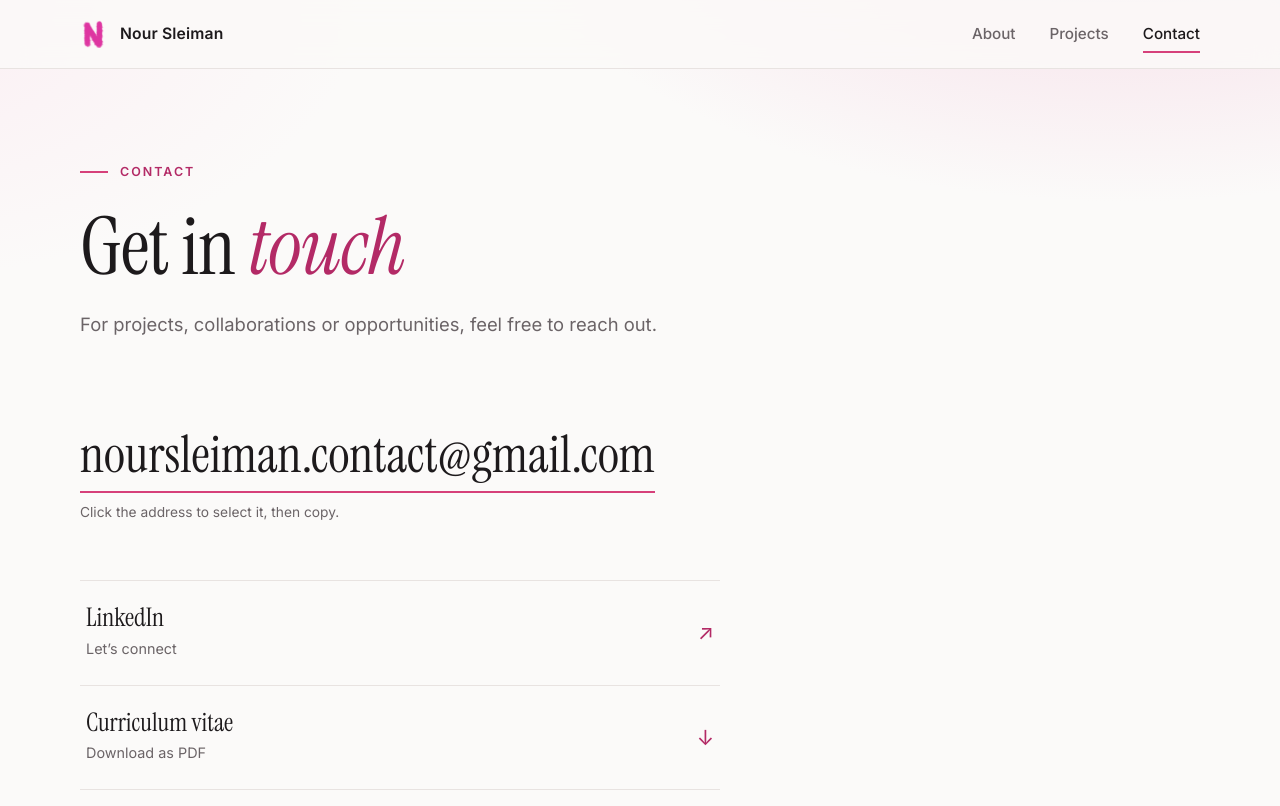
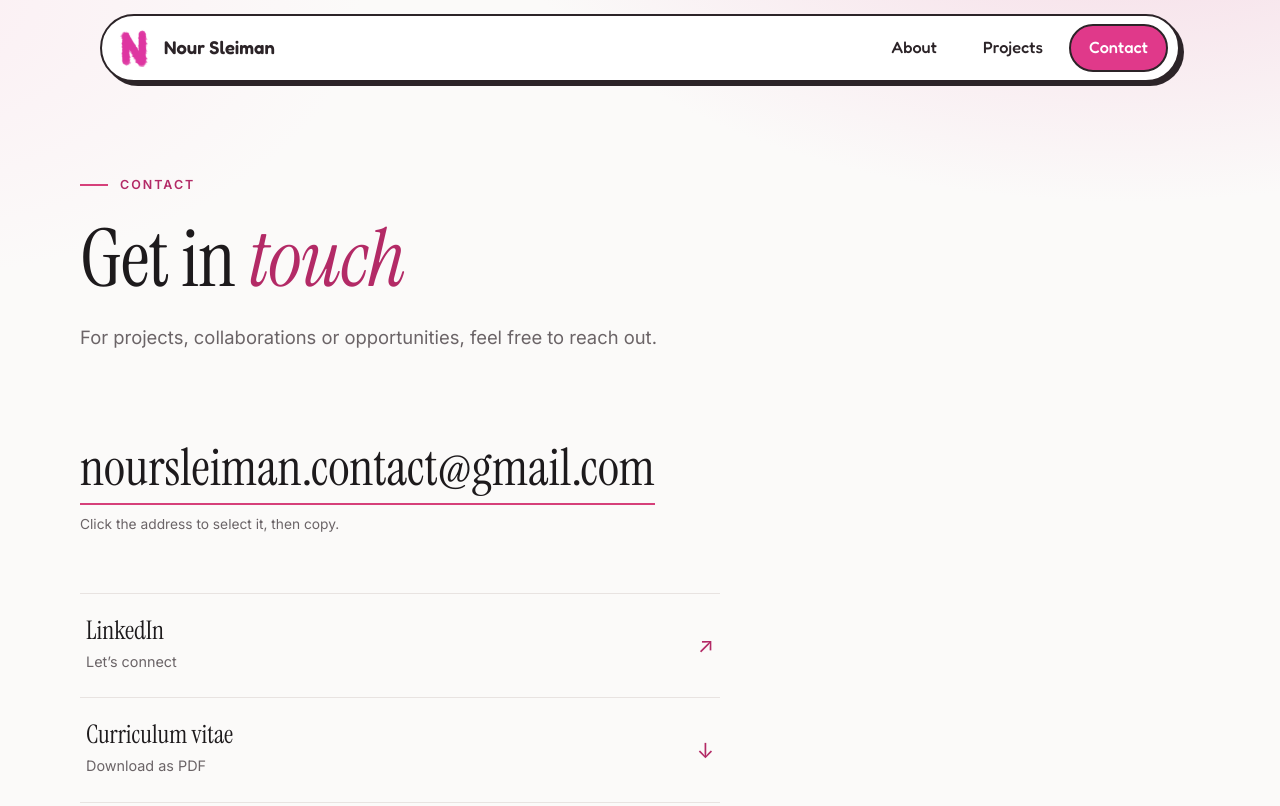
Before and after one commit to NourSlei/noursleiman.github.io, a plain HTML site: page contact.html in a window 1280 px wide. Shown: the top 806 px of the page. Drawn offline with Linux system fonts and the light colour scheme.

Commit message:
Use the About page's pill menu on all pages
Co-Authored-By: Claude Sonnet 5.5 <noreply@anthropic.com>
Claude-Session: https://claude.ai/code/session_01661dFX6dPWdh64TcJCoub6

```diff
--- a/assets/pro.css
+++ b/assets/pro.css
@@ -64,34 +64,35 @@ img, video { max-width: 100%; display: block; }
 .wrap { width: min(var(--wrap), 100% - 48px); margin-inline: auto; }
 main { flex: 1; }
 
-/* ---------- header ---------- */
-.site-header {
-  position: sticky; top: 0; z-index: 100;
-  background: rgba(251, 250, 249, .86);
-  -webkit-backdrop-filter: saturate(140%) blur(12px);
-  backdrop-filter: saturate(140%) blur(12px);
-  border-bottom: 1px solid var(--line);
+/* ---------- header (same pill menu as the About page) ---------- */
+.nav {
+  position: sticky; top: 14px; z-index: 200;
+  width: min(1080px, 100% - 28px);
+  margin: 14px auto 0;
+  display: flex; align-items: center; justify-content: space-between; gap: 12px;
+  padding: 8px 10px 8px 14px;
+  background: #ffffff;
+  border: 2.5px solid #2c2428;
+  border-radius: 999px;
+  box-shadow: 4px 4px 0 #2c2428;
 }
-.nav { display: flex; align-items: center; justify-content: space-between; height: 68px; }
 .brand {
-  display: inline-flex; align-items: center; gap: 12px;
-  color: var(--ink); text-decoration: none;
-  font-weight: 600; font-size: .98rem; letter-spacing: .01em;
+  display: inline-flex; align-items: center; gap: 10px;
+  font-family: "Fredoka", "Trebuchet MS", system-ui, sans-serif; font-weight: 600; font-size: 1.15rem;
+  color: #2c2428; text-decoration: none;
 }
-.brand img { width: 28px; height: 28px; object-fit: contain; }
-.nav ul { display: flex; gap: 34px; list-style: none; margin: 0; padding: 0; }
+.brand img { width: 38px; height: 38px; object-fit: contain; transition: transform .3s; }
+.brand:hover img { transform: rotate(-14deg) scale(1.12); }
+.nav ul { display: flex; gap: 6px; list-style: none; margin: 0; padding: 0; }
 .nav li a {
-  position: relative; display: block; padding: 6px 0;
-  color: var(--muted); text-decoration: none; font-size: .95rem; font-weight: 500;
-  transition: color .2s;
+  display: block; padding: 8px 18px;
+  font-family: "Fredoka", "Trebuchet MS", system-ui, sans-serif; font-weight: 500; font-size: 1.02rem;
+  color: #2c2428; text-decoration: none;
+  border-radius: 999px; border: 2px solid transparent;
+  transition: background .2s, transform .2s;
 }
-.nav li a::after {
-  content: ""; position: absolute; left: 0; right: 0; bottom: 0; height: 2px;
-  background: var(--accent); transform: scaleX(0); transform-origin: left; transition: transform .25s;
-}
-.nav li a:hover { color: var(--ink); }
-.nav li a:hover::after, .nav li a[aria-current="page"]::after { transform: scaleX(1); }
-.nav li a[aria-current="page"] { color: var(--ink); }
+.nav li a:hover { background: #fbe6ee; transform: rotate(-3deg) scale(1.05); }
+.nav li a[aria-current="page"] { background: #e0398a; color: #ffffff; border-color: #2c2428; }
 
 /* ---------- typography ---------- */
 h1, h2, h3 { font-family: var(--font-head); font-weight: 400; line-height: 1.06; margin: 0; letter-spacing: -.01em; }
@@ -273,7 +274,8 @@ p { margin: 0 0 1.15em; }
   .framed::before { transform: translate(10px, 10px); }
   .wrap { width: min(var(--wrap), 100% - 36px); }
   .brand span { display: none; }
-  .nav ul { gap: 22px; }
+  .nav { padding-left: 10px; }
+  .nav li a { padding: 8px 13px; }
   .facts div { grid-template-columns: 1fr; gap: 2px; }
   .outside { gap: 16px; }
   .next-prev span { font-size: 1.45rem; }
--- a/contact.html
+++ b/contact.html
@@ -18,13 +18,13 @@
 
   <link rel="preconnect" href="https://fonts.googleapis.com">
   <link rel="preconnect" href="https://fonts.gstatic.com" crossorigin>
-  <link href="https://fonts.googleapis.com/css2?family=Inter:wght@400;500;600&family=Instrument+Serif:ital@0;1&display=swap" rel="stylesheet">
+  <link href="https://fonts.googleapis.com/css2?family=Fredoka:wght@500;600&family=Inter:wght@400;500;600&family=Instrument+Serif:ital@0;1&display=swap" rel="stylesheet">
   <link rel="stylesheet" href="assets/pro.css">
 </head>
 <body>
   <a class="skip" href="#main">Skip to content</a>
-  <header class="site-header">
-    <nav class="wrap nav" aria-label="Main">
+  <header>
+    <nav class="nav" aria-label="Main">
       <a class="brand" href="index.html"><img src="assets/logo.png" alt=""><span>Nour Sleiman</span></a>
       <ul><li><a href="index.html">About</a></li><li><a href="projects.html">Projects</a></li><li><a href="contact.html" aria-current=page>Contact</a></li></ul>
     </nav>
```
Also changed, not shown: 404.html (+3 -3 lines), cargo-clash.html (+3 -3 lines), cute-monsters.html (+3 -3 lines), mutant-zone.html (+3 -3 lines), not-paid-enough.html (+3 -3 lines), projects.html (+3 -3 lines).
